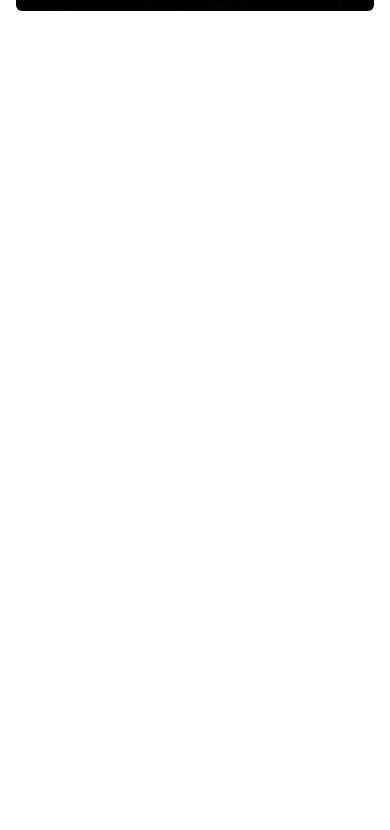
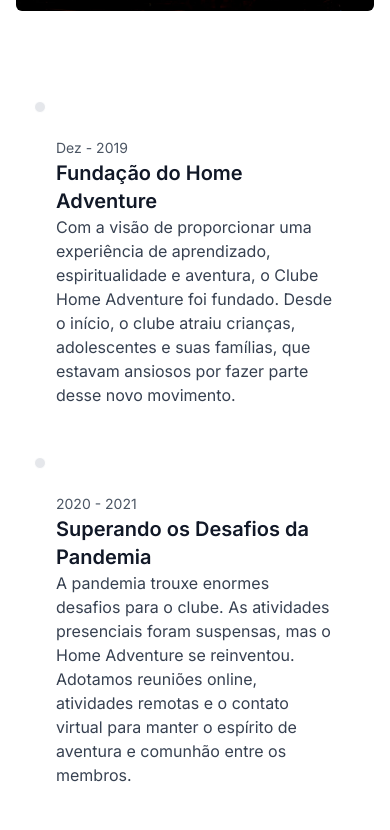
Before and after one commit to VictorJunqueira1/portfolio-desbravadores, a Next.js app: page / in a window 390 px wide. Shown: the part 2194-3024 px from the top of the page. Built offline with nearby package versions, Linux system fonts and the light colour scheme.

Commit message:
[fix] Ajustando layout, responsividade e tempo de resposta e exibição da timeline em mobile.

```diff
--- a/src/components/Timeline.tsx
+++ b/src/components/Timeline.tsx
@@ -3,7 +3,6 @@
 import { Button, Timeline as FlowbiteTimeline } from "flowbite-react";
 import { motion } from "framer-motion";
 import { useInView } from "react-intersection-observer";
-import { useRef } from "react";
 
 interface TimelineItem {
     time: string;
@@ -37,17 +36,18 @@ const defaultTimelineItems: TimelineItem[] = [
 ];
 
 export function Timeline({ items = defaultTimelineItems }: TimelineProps) {
-    const refs = useRef(items.map(() => useInView({ triggerOnce: true, threshold: 0.1 })));
-
     return (
         <FlowbiteTimeline horizontal>
             {items.map((item, index) => {
-                const { ref, inView } = refs.current[index];
+                const { ref, inView } = useInView({
+                    triggerOnce: true,
+                    threshold: 0.2,
+                });
 
                 return (
                     <motion.div
                         key={index}
-                        ref={ref} // Atribuímos a ref correta
+                        ref={ref}
                         initial={{ opacity: 0, y: 20 }}
                         animate={{ opacity: inView ? 1 : 0, y: inView ? 0 : 20 }}
                         transition={{ duration: 0.9, delay: index * 0.2 }}
```
